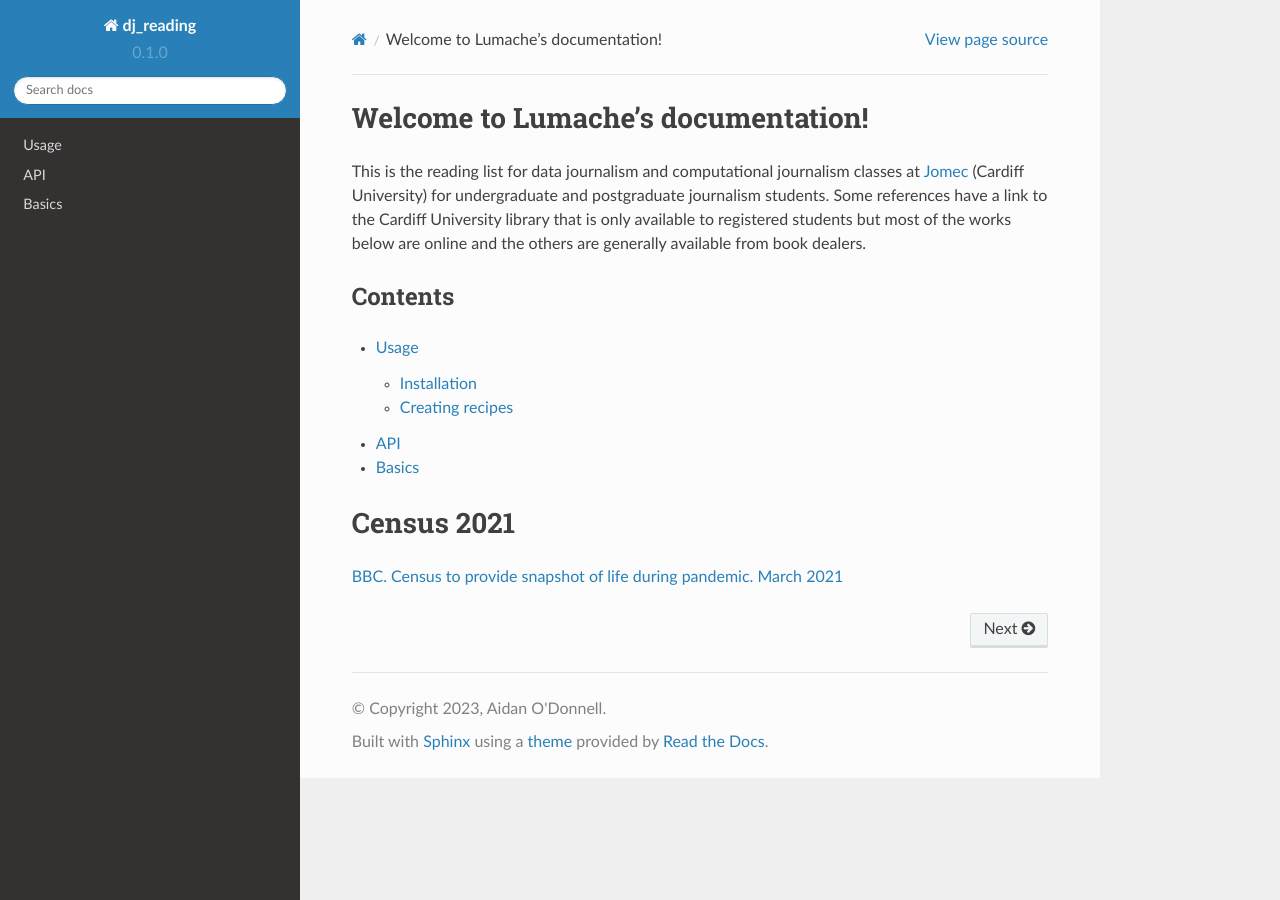
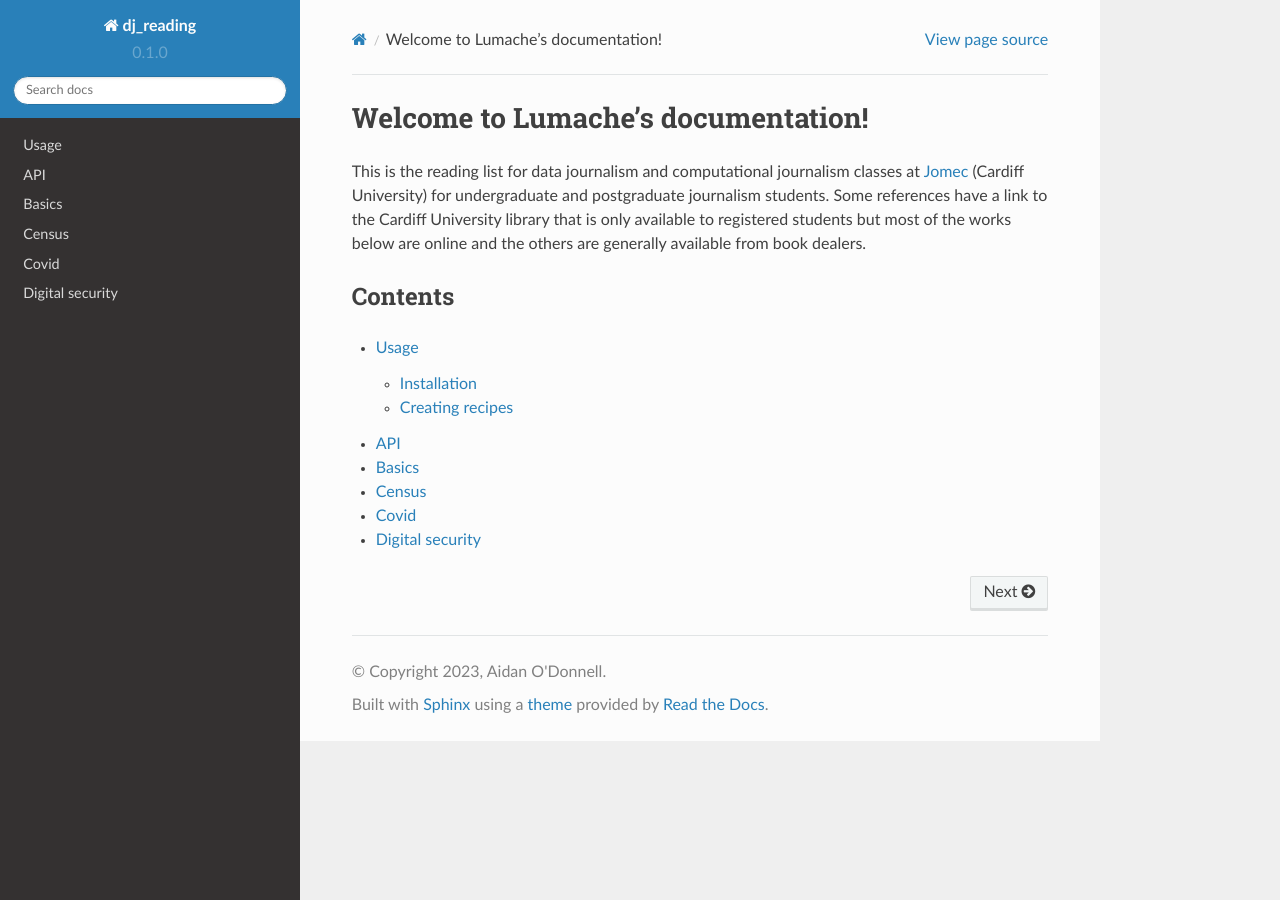
Before and after one commit to aodhanlutetiae/data_journalism_reading, a Sphinx documentation site: the page built from docs/source/index.rst, in a window 1280 px wide. Built offline with Sphinx 7.4.7 and the Read the Docs theme 2.0.0, drawn with Linux system fonts in a browser that asks for light colours.

Commit message:
add more pages

```diff
--- /dev/null
+++ b/docs/source/census.rst
@@ -0,0 +1,4 @@
+Census
+======
+
+`BBC. Census to provide snapshot of life during pandemic. March 2021 <https://www.bbc.co.uk/news/uk-56458568>`_
--- a/docs/source/index.rst
+++ b/docs/source/index.rst
@@ -27,9 +27,6 @@ Contents
    usage
    api
    basics
-
-
-Census 2021
-===========
-
-`BBC. Census to provide snapshot of life during pandemic. March 2021 <https://www.bbc.co.uk/news/uk-56458568>`_
+   census
+   covid
+   digisec
```
Also changed, not shown: docs/source/covid.rst (added, +15 -0 lines), docs/source/digisec.rst (added, +8 -0 lines).
